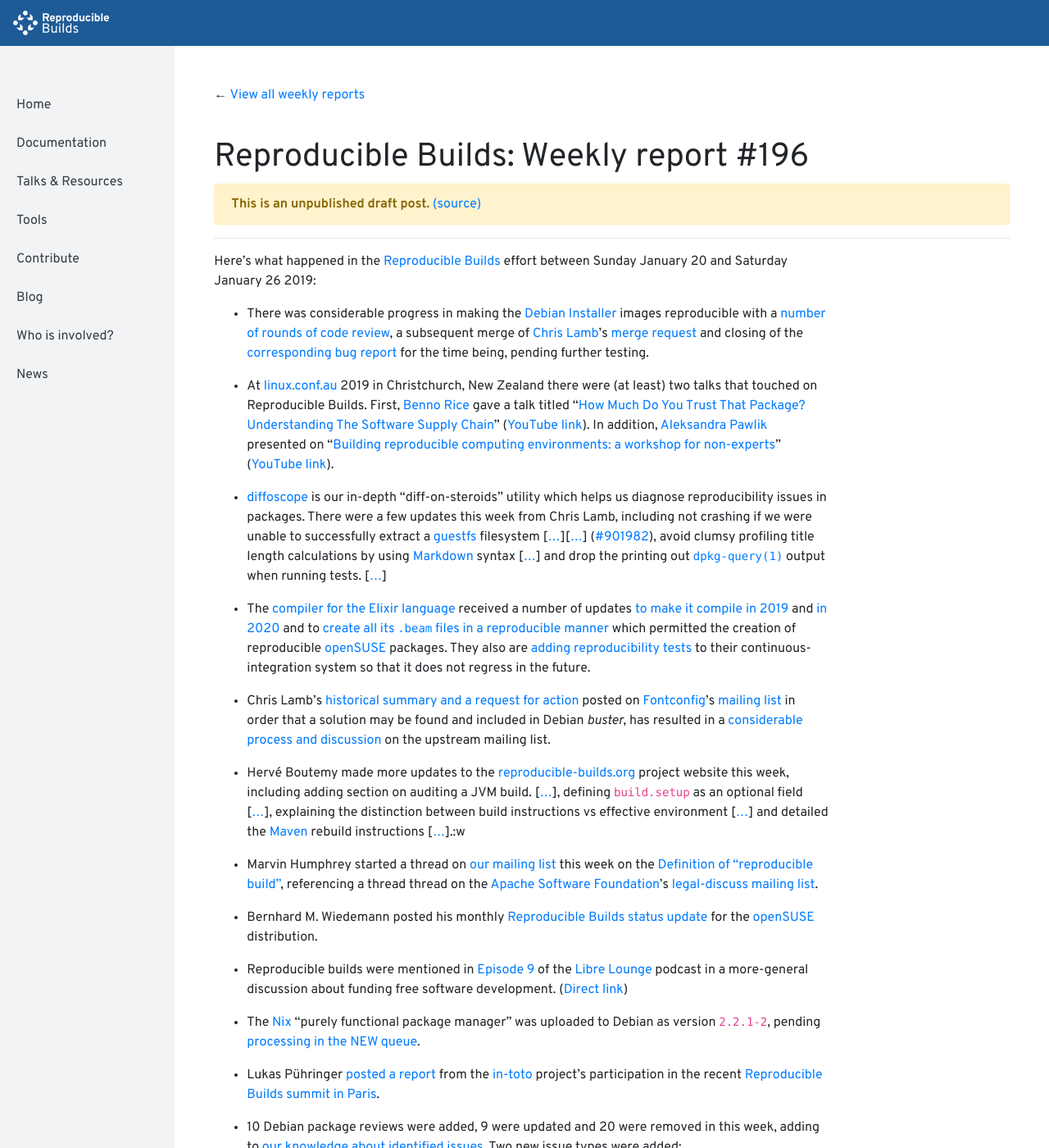
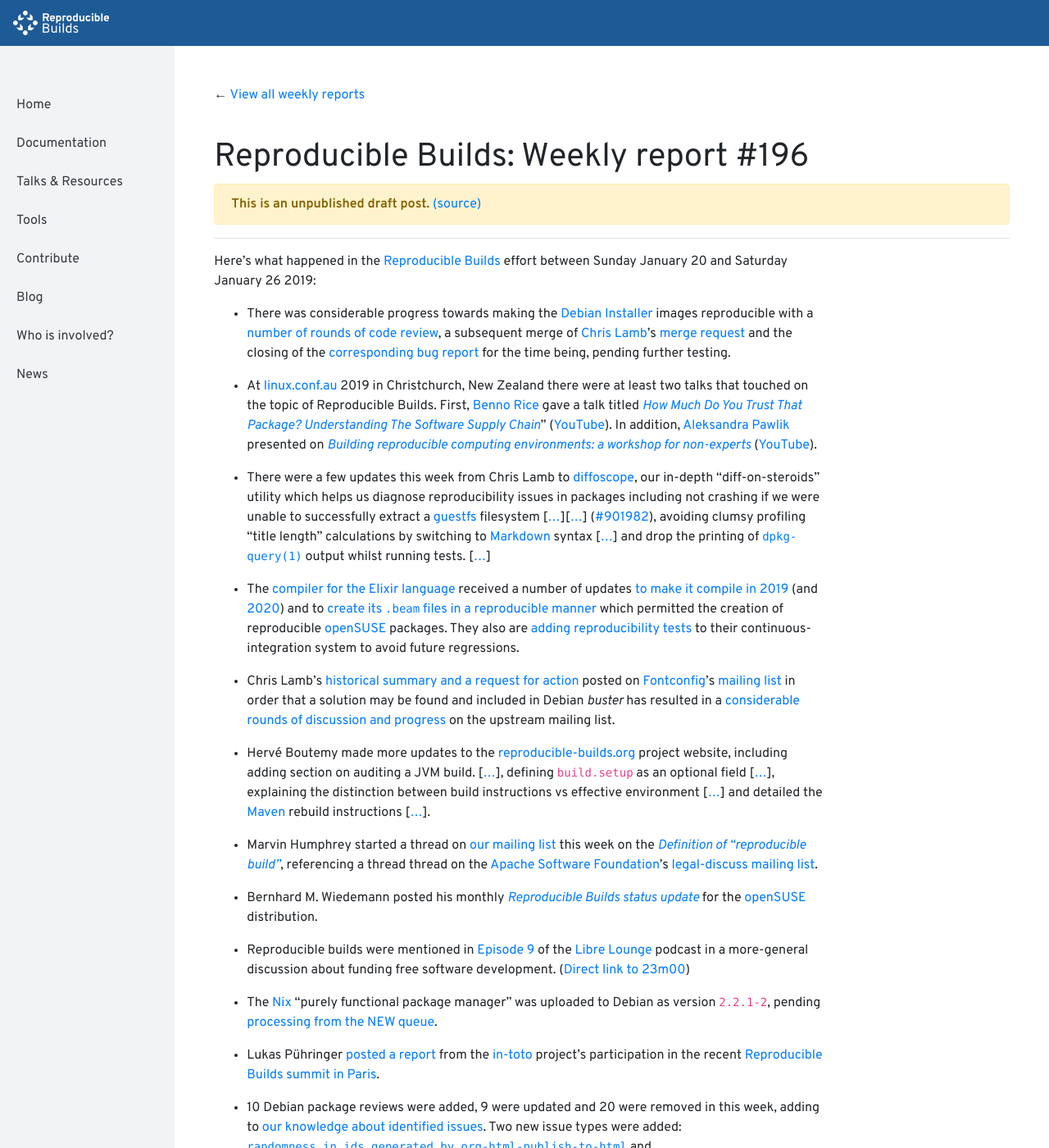
Before and after one commit to prototypefund/reproducible-website, a Jekyll site: the page built from _blog/posts/196.md, in a window 1280 px wide and 1400 px high. Shown: the whole window at 82% size. Built offline with Jekyll 4.4.1, drawn with Linux system fonts in a browser that asks for light colours; some of the changed text lies outside the part shown.

Commit message:
196: Cosmetic changes prior to publishing.

```diff
--- a/_blog/posts/196.md
+++ b/_blog/posts/196.md
@@ -5,25 +5,25 @@
 
 Here's what happened in the [Reproducible Builds](https://reproducible-builds.org) effort between Sunday January 20 and Saturday January 26 2019:
 
-* There was considerable progress in making the [Debian Installer](https://www.debian.org/devel/debian-installer/) images reproducible with a [number of rounds of code review](https://alioth-lists.debian.net/pipermail/reproducible-builds/Week-of-Mon-20190114/011054.html), a subsequent merge of [Chris Lamb](https://chris-lamb.co.uk/)'s [merge request](https://salsa.debian.org/installer-team/debian-installer/merge_requests/3) and closing of the [corresponding bug report](https://bugs.debian.org/900918#29) for the time being, pending further testing.
+* There was considerable progress towards making the [Debian Installer](https://www.debian.org/devel/debian-installer/) images reproducible with a [number of rounds of code review](https://alioth-lists.debian.net/pipermail/reproducible-builds/Week-of-Mon-20190114/011054.html), a subsequent merge of [Chris Lamb](https://chris-lamb.co.uk/)'s [merge request](https://salsa.debian.org/installer-team/debian-installer/merge_requests/3) and the closing of the [corresponding bug report](https://bugs.debian.org/900918#29) for the time being, pending further testing.
 
-* At [linux.conf.au](https://linux.conf.au/) 2019 in Christchurch, New Zealand there were (at least) two talks that touched on Reproducible Builds. First, [Benno Rice](https://twitter.com/jeamland) gave a talk titled "[How Much Do You Trust That Package? Understanding The Software Supply Chain](https://2019.linux.conf.au/schedule/presentation/237/)" ([YouTube link](https://www.youtube.com/watch?v=fnELtqE6mMM)). In addition, [Aleksandra Pawlik](https://github.com/apawlik) presented on "[Building reproducible computing environments: a workshop for non-experts](https://2019.linux.conf.au/schedule/presentation/185/)" ([YouTube link](https://www.youtube.com/watch?v=B2xzQFQ2hg0)).
+* At [linux.conf.au](https://linux.conf.au/) 2019 in Christchurch, New Zealand there were at least two talks that touched on the topic of Reproducible Builds. First, [Benno Rice](https://twitter.com/jeamland) gave a talk titled [*How Much Do You Trust That Package? Understanding The Software Supply Chain*](https://2019.linux.conf.au/schedule/presentation/237/)" ([YouTube](https://www.youtube.com/watch?v=fnELtqE6mMM)). In addition, [Aleksandra Pawlik](https://github.com/apawlik) presented on [*Building reproducible computing environments: a workshop for non-experts*](https://2019.linux.conf.au/schedule/presentation/185/) ([YouTube](https://www.youtube.com/watch?v=B2xzQFQ2hg0)).
 
-* [diffoscope](https://diffoscope.org/) is our in-depth "diff-on-steroids" utility which helps us diagnose reproducibility issues in packages. There were a few updates this week from Chris Lamb, including not crashing if we were unable to successfully extract a [guestfs](http://libguestfs.org/) filesystem [[...](https://salsa.debian.org/reproducible-builds/diffoscope/commit/dda7713)][[...](https://salsa.debian.org/reproducible-builds/diffoscope/commit/6b8e47d)] ([#901982](https://bugs.debian.org/901982)), avoid clumsy profiling title length calculations by using [Markdown](https://en.wikipedia.org/wiki/Markdown) syntax [[...](https://salsa.debian.org/reproducible-builds/diffoscope/commit/ef2aa62)] and drop the printing out [`dpkg-query(1)`](https://linux.die.net/man/1/dpkg-query) output when running tests. [[...](https://salsa.debian.org/reproducible-builds/diffoscope/commit/d98c4b0)]
+* There were a few updates this week from Chris Lamb to [diffoscope](https://diffoscope.org/), our in-depth "diff-on-steroids" utility which helps us diagnose reproducibility issues in packages including not crashing if we were unable to successfully extract a [guestfs](http://libguestfs.org/) filesystem [[...](https://salsa.debian.org/reproducible-builds/diffoscope/commit/dda7713)][[...](https://salsa.debian.org/reproducible-builds/diffoscope/commit/6b8e47d)] ([#901982](https://bugs.debian.org/901982)), avoiding clumsy profiling "title length" calculations by switching to [Markdown](https://en.wikipedia.org/wiki/Markdown) syntax [[...](https://salsa.debian.org/reproducible-builds/diffoscope/commit/ef2aa62)] and drop the printing of [`dpkg-query(1)`](https://linux.die.net/man/1/dpkg-query) output whilst running tests. [[...](https://salsa.debian.org/reproducible-builds/diffoscope/commit/d98c4b0)]
 
-* The [compiler for the Elixir language](https://github.com/elixir-lang/elixir) received a number of updates [to make it compile in 2019](https://github.com/elixir-lang/elixir/issues/8702) and [in 2020](https://github.com/elixir-lang/elixir/pull/8688) and to [create all its `.beam` files in a reproducible manner](https://github.com/elixir-lang/elixir/issues/8689) which permitted the creation of reproducible [openSUSE](https://www.opensuse.org/) packages. They also are [adding reproducibility tests](https://github.com/elixir-lang/elixir/pull/8701) to their continuous-integration system so that it does not regress in the future.
+* The [compiler for the Elixir language](https://github.com/elixir-lang/elixir) received a number of updates [to make it compile in 2019](https://github.com/elixir-lang/elixir/issues/8702) (and [2020](https://github.com/elixir-lang/elixir/pull/8688)) and to [create its `.beam` files in a reproducible manner](https://github.com/elixir-lang/elixir/issues/8689) which permitted the creation of reproducible [openSUSE](https://www.opensuse.org/) packages. They also are [adding reproducibility tests](https://github.com/elixir-lang/elixir/pull/8701) to their continuous-integration system to avoid future regressions.
 
-* Chris Lamb's [historical summary and a request for action](https://lists.freedesktop.org/archives/fontconfig/2019-January/006420.html) posted on [Fontconfig](https://www.freedesktop.org/wiki/Software/fontconfig/)'s [mailing list](https://lists.freedesktop.org/archives/fontconfig/) in order that a solution may be found and included in Debian *buster*, has resulted in a [considerable process and discussion](https://lists.freedesktop.org/archives/fontconfig/2019-January/006464.html) on the upstream mailing list.
+* Chris Lamb's [historical summary and a request for action](https://lists.freedesktop.org/archives/fontconfig/2019-January/006420.html) posted on [Fontconfig](https://www.freedesktop.org/wiki/Software/fontconfig/)'s [mailing list](https://lists.freedesktop.org/archives/fontconfig/) in order that a solution may be found and included in Debian *buster* has resulted in a [considerable rounds of discussion and progress](https://lists.freedesktop.org/archives/fontconfig/2019-January/006464.html) on the upstream mailing list.
 
-* Hervé Boutemy made more updates to the [reproducible-builds.org](https://reproducible-builds.org) project website this week, including adding section on auditing a JVM build. [[...](https://salsa.debian.org/reproducible-builds/reproducible-website/commit/c7191b9)], defining `build.setup` as an optional field [[...](https://salsa.debian.org/reproducible-builds/reproducible-website/commit/6c01120)], explaining the distinction between build instructions vs effective environment [[...](https://salsa.debian.org/reproducible-builds/reproducible-website/commit/ba2f561)] and detailed the [Maven](https://maven.apache.org/) rebuild instructions [[...](https://salsa.debian.org/reproducible-builds/reproducible-website/commit/e587f04)].:w
+* Hervé Boutemy made more updates to the [reproducible-builds.org](https://reproducible-builds.org) project website, including adding section on auditing a JVM build. [[...](https://salsa.debian.org/reproducible-builds/reproducible-website/commit/c7191b9)], defining `build.setup` as an optional field [[...](https://salsa.debian.org/reproducible-builds/reproducible-website/commit/6c01120)], explaining the distinction between build instructions vs effective environment [[...](https://salsa.debian.org/reproducible-builds/reproducible-website/commit/ba2f561)] and detailed the [Maven](https://maven.apache.org/) rebuild instructions [[...](https://salsa.debian.org/reproducible-builds/reproducible-website/commit/e587f04)].
 
-* Marvin Humphrey started a thread on [our mailing list](https://lists.reproducible-builds.org/pipermail/rb-general/) this week on the [Definition of "reproducible build"](https://lists.reproducible-builds.org/pipermail/rb-general/2019-January/001426.html), referencing a thread thread on the [Apache Software Foundation](https://apache.org)'s [legal-discuss mailing list](https://lists.reproducible-builds.org/pipermail/rb-general/2019-January/001428.html).
+* Marvin Humphrey started a thread on [our mailing list](https://lists.reproducible-builds.org/pipermail/rb-general/) this week on the [*Definition of "reproducible build"*](https://lists.reproducible-builds.org/pipermail/rb-general/2019-January/001426.html), referencing a thread thread on the [Apache Software Foundation](https://apache.org)'s [legal-discuss mailing list](https://lists.reproducible-builds.org/pipermail/rb-general/2019-January/001428.html).
 
-* Bernhard M. Wiedemann posted his monthly [Reproducible Builds status update](https://lists.opensuse.org/opensuse-factory/2019-01/msg00393.html) for the [openSUSE](https://opensuse.org/) distribution.
+* Bernhard M. Wiedemann posted his monthly [*Reproducible Builds status update*](https://lists.opensuse.org/opensuse-factory/2019-01/msg00393.html) for the [openSUSE](https://opensuse.org/) distribution.
 
-* Reproducible builds were mentioned in [Episode 9](https://librelounge.org/episodes/episode-9-funding-free-software-development-pt2.html) of the [Libre Lounge](https://librelounge.org/) podcast in a more-general discussion about funding free software development. ([Direct link](https://pca.st/1MUC#t=23m00s))
+* Reproducible builds were mentioned in [Episode 9](https://librelounge.org/episodes/episode-9-funding-free-software-development-pt2.html) of the [Libre Lounge](https://librelounge.org/) podcast in a more-general discussion about funding free software development. ([Direct link to 23m00](https://pca.st/1MUC#t=23m00s))
 
-* The [Nix](https://nixos.org/nix) "purely functional package manager" was uploaded to Debian as version `2.2.1-2`, pending [processing in the NEW queue](https://ftp-master.debian.org/new/nix_2.2.1-2.html).
+* The [Nix](https://nixos.org/nix) "purely functional package manager" was uploaded to Debian as version `2.2.1-2`, pending [processing from the NEW queue](https://ftp-master.debian.org/new/nix_2.2.1-2.html).
 
 * Lukas Pühringer [posted a report](https://ssl.engineering.nyu.edu/blog/2019-01-18-in-toto-paris) from the [in-toto](https://in-toto.github.io/) project's participation in the recent [Reproducible Builds summit in Paris](https://reproducible-builds.org/events/paris2018/).
 
```
Also changed, not shown: other parts of _blog/posts/196.md (+1 -1 lines).
